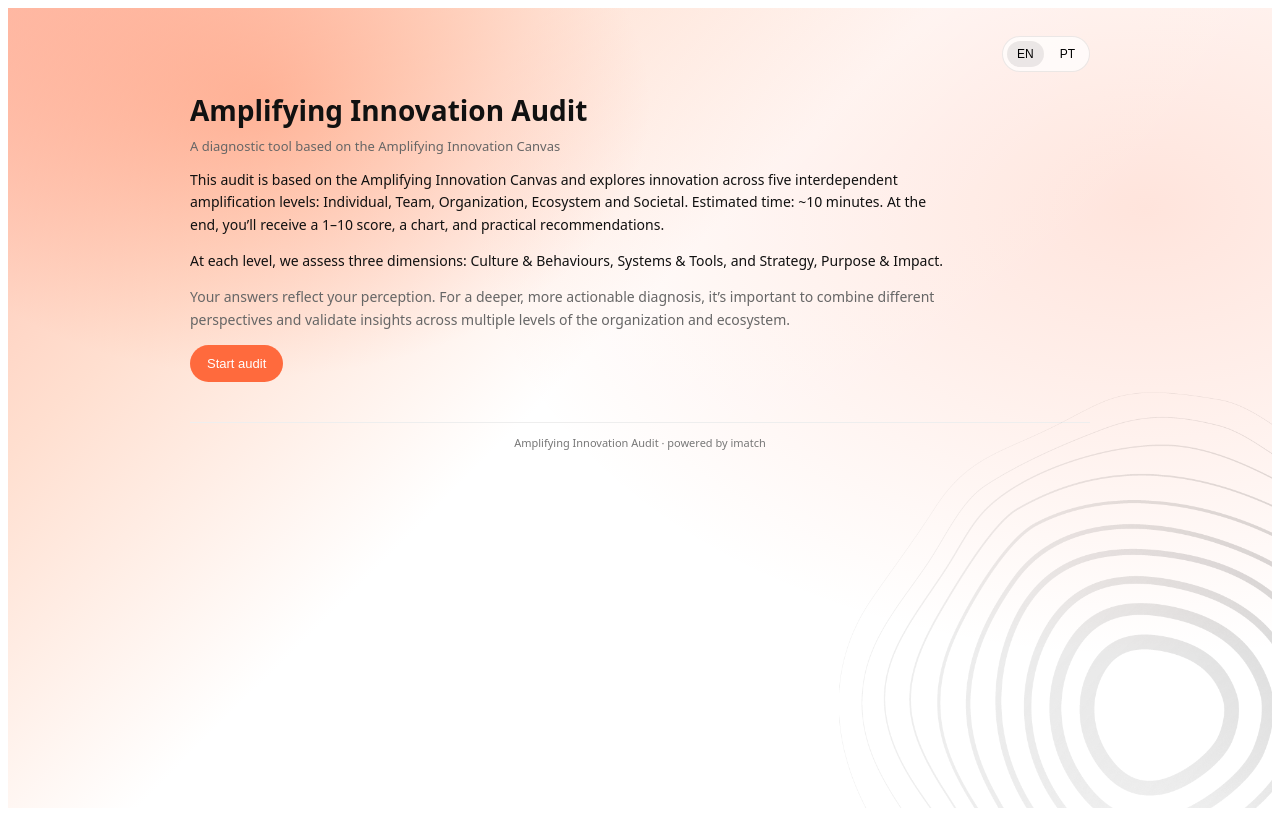
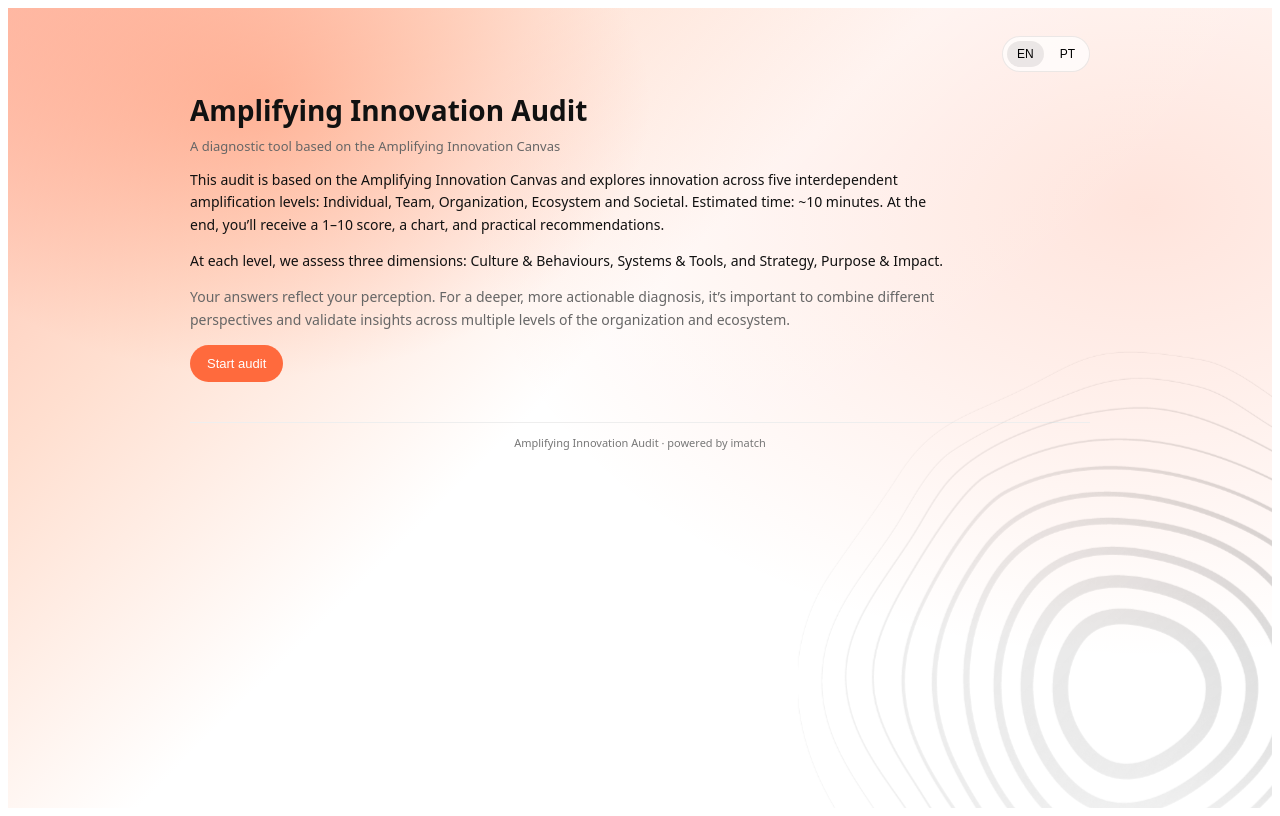
Before and after one commit to PLorosae/innov-audt, a Next.js app: page / in a window 1280 px wide. Built offline with nearby package versions, Linux system fonts and the light colour scheme.

Commit message:
Tweak: ripple opacity

```diff
--- a/styles/audit.module.css
+++ b/styles/audit.module.css
@@ -58,11 +58,11 @@
     background: url("/amplifying-ripple-bw.png") no-repeat;
     background-size: contain;
 
-    opacity: 0.35;
     pointer-events: none;
     z-index: 0;
 
-    animation: rippleIn 2.6s ease-out both;
+    transform-origin: 100% 100%;
+    animation: rippleIn 2.6s cubic-bezier(0.22, 1, 0.36, 1) both;
 
     -webkit-mask-image: radial-gradient(
       circle at 100% 100%,
@@ -77,17 +77,9 @@
   }
 
   @keyframes rippleIn {
-    0% {
-      transform: scale(1.09);
-      opacity: 0;
-    }
-    60% {
-      opacity: 0.38; /* ligeiro overshoot, quase imperceptível */
-    }
-    100% {
-      transform: scale(1);
-      opacity: 0.35;
-    }
+    0%   { transform: scale(0.92); opacity: 0; }
+    70%  { opacity: 0.22; }
+    100% { transform: scale(1.06); opacity: 0.35; }
   }
 
 
```
